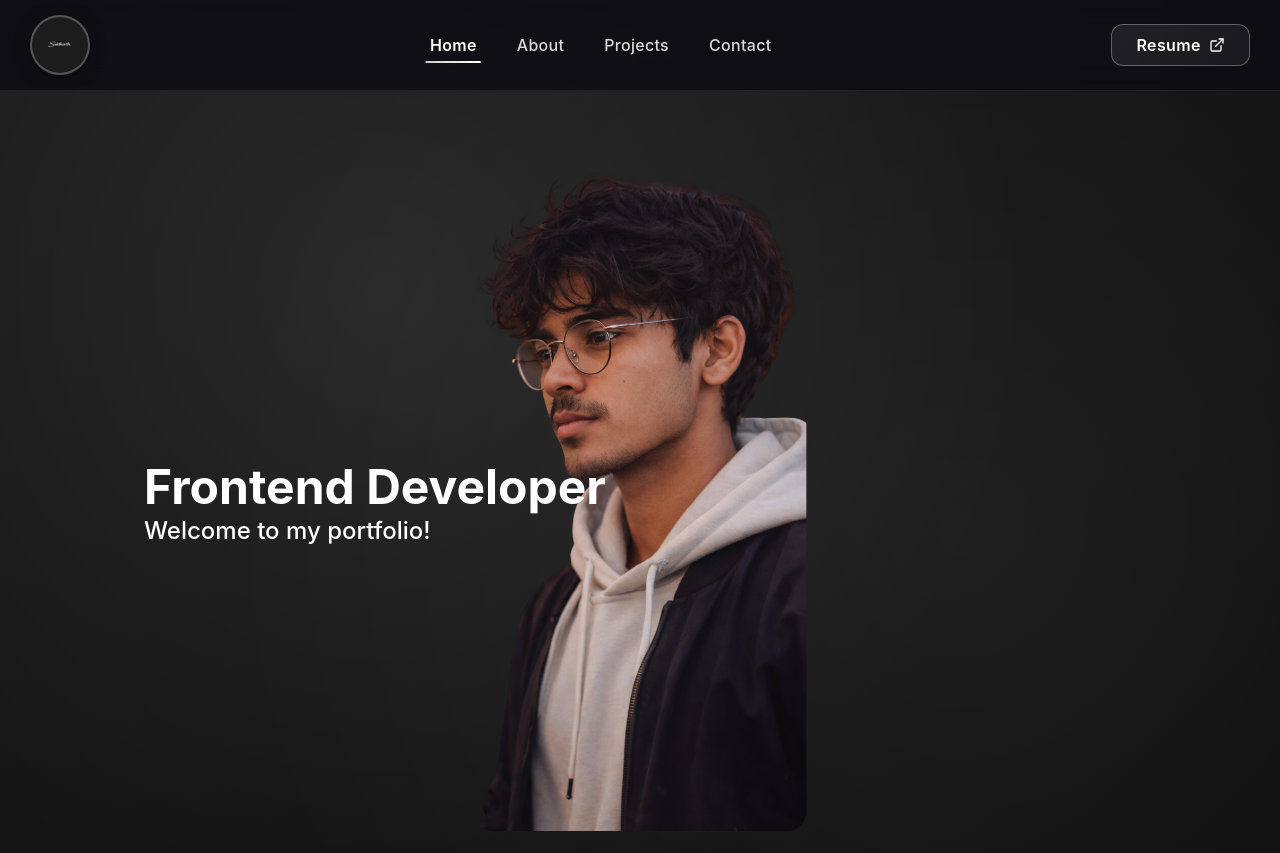
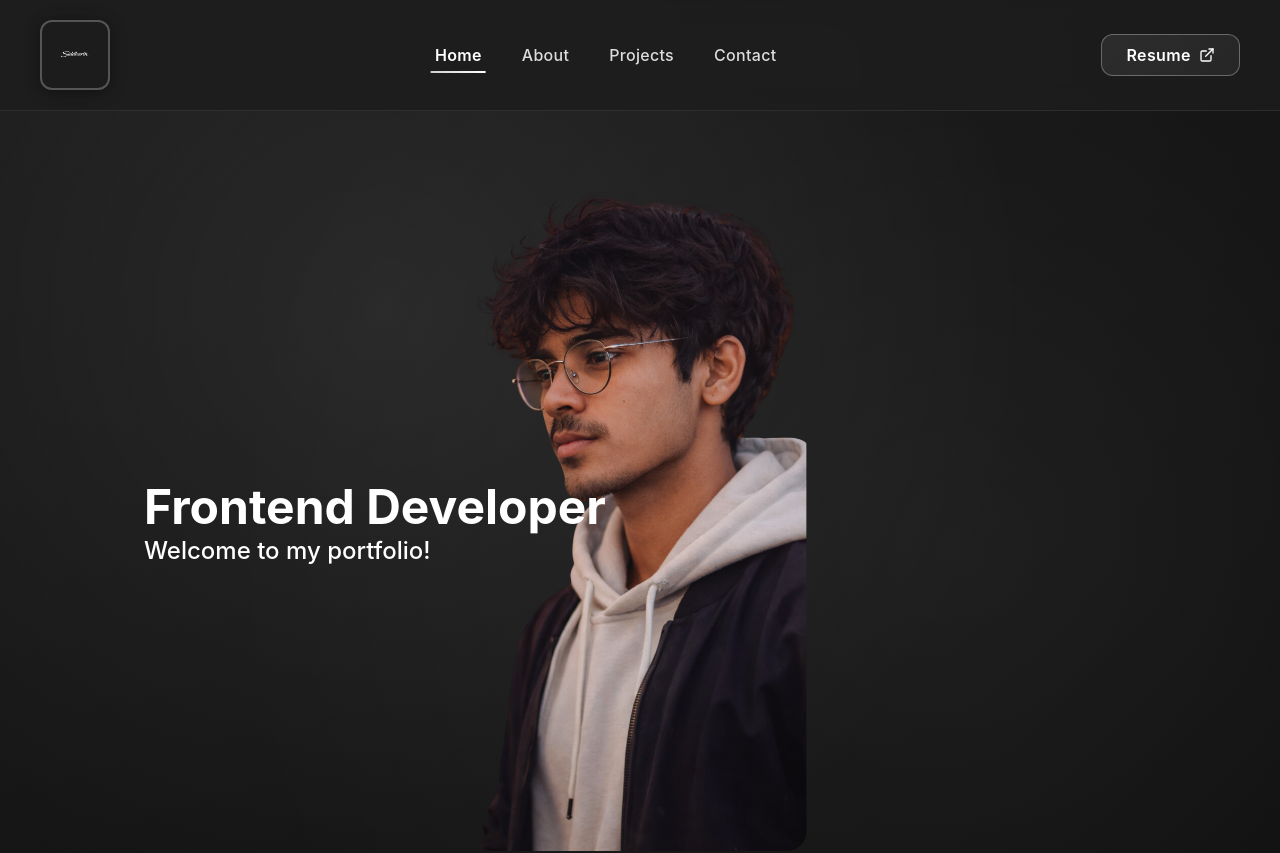
Before and after one commit to SiddharthThe/Portfolio, a React (Create React App) app: page / in a window 1280 px wide. Shown: the top 853 px of the page. Built offline with nearby package versions, Linux system fonts and the light colour scheme.

Commit message:
Increase navbar size and adjust colors to match theme

```diff
--- a/src/components/navbar.css
+++ b/src/components/navbar.css
@@ -2,7 +2,7 @@
     position: sticky;
     top: 0;
     z-index: 1000;
-    background: rgba(10, 10, 15, 0.75);
+    background: rgba(26, 26, 26, 0.6);
     backdrop-filter: blur(12px);
     -webkit-backdrop-filter: blur(12px);
     border-bottom: 1px solid rgba(255, 255, 255, 0.08);
@@ -10,7 +10,7 @@
 }
 
 .navbar-scrolled {
-    background: rgba(10, 10, 15, 0.95);
+    background: rgba(26, 26, 26, 0.85);
     box-shadow: 0 4px 30px rgba(0, 0, 0, 0.4);
     border-bottom-color: rgba(255, 255, 255, 0.12);
 }
@@ -19,7 +19,7 @@
     display: flex;
     justify-content: space-between;
     align-items: center;
-    padding: 15px 30px;
+    padding: 20px 40px;
     max-width: 1400px;
     margin: 0 auto;
     gap: 20px;
@@ -50,6 +50,7 @@
     text-decoration: none;
     color: rgba(255, 255, 255, 0.85);
     font-weight: 500;
+    font-size: 16px;
     letter-spacing: 0.3px;
     padding: 8px 4px;
     transition: all 0.3s ease;
@@ -86,9 +87,9 @@
 }
 
 .navbar-logo {
-    width: 60px;
-    height: 60px;
-    border-radius: 50%;
+    width: 70px;
+    height: 70px;
+    border-radius: 12px;
     border: 2px solid rgba(255, 255, 255, 0.25);
     padding: 6px;
     background: rgba(30, 30, 30, 0.95);
```
